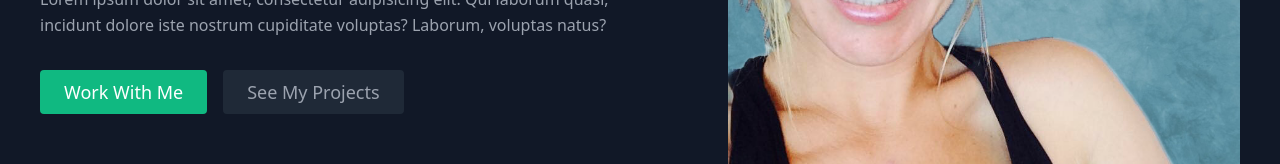
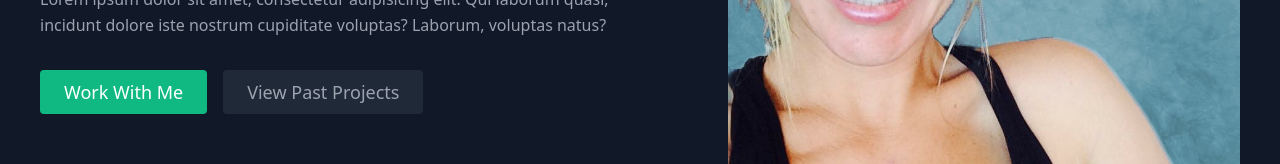
Before and after one commit to EmmyEJohnson/emily-portfolio1, a React (Create React App) app: page / in a window 1280 px wide. Shown: the part 406-570 px from the top of the page. Built offline with nearby package versions, Linux system fonts and the light colour scheme.

Commit message:
update projects button/link

```diff
--- a/src/components/About.js
+++ b/src/components/About.js
@@ -26,7 +26,7 @@ export default function About() {
             <a
               href="#projects"
               className="ml-4 inline-flex text-gray-400 bg-gray-800 border-0 py-2 px-6 focus:outline-none hover:bg-gray-700 hover:text-white rounded text-lg">
-              See My Projects
+              View Past Projects
             </a>
           </div>
         </div>
```
